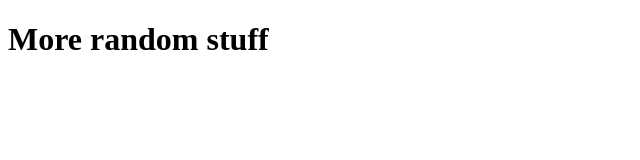
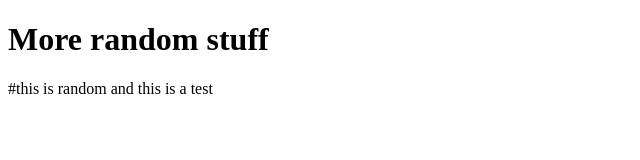
Before and after one commit to cindywang625/test_repo, a plain HTML site: page index.html in a window 1280 px wide. Shown: the whole page, without its empty margins (0-640 px from the left). Drawn offline with Linux system fonts and the light colour scheme.

Commit message:
do a thing

```diff
--- a/index.html
+++ b/index.html
@@ -5,5 +5,7 @@
 </head>
 <body>
 <h1> More random stuff</h1>
+#this is random and this is a test
+
 </body>
 </html>
```
